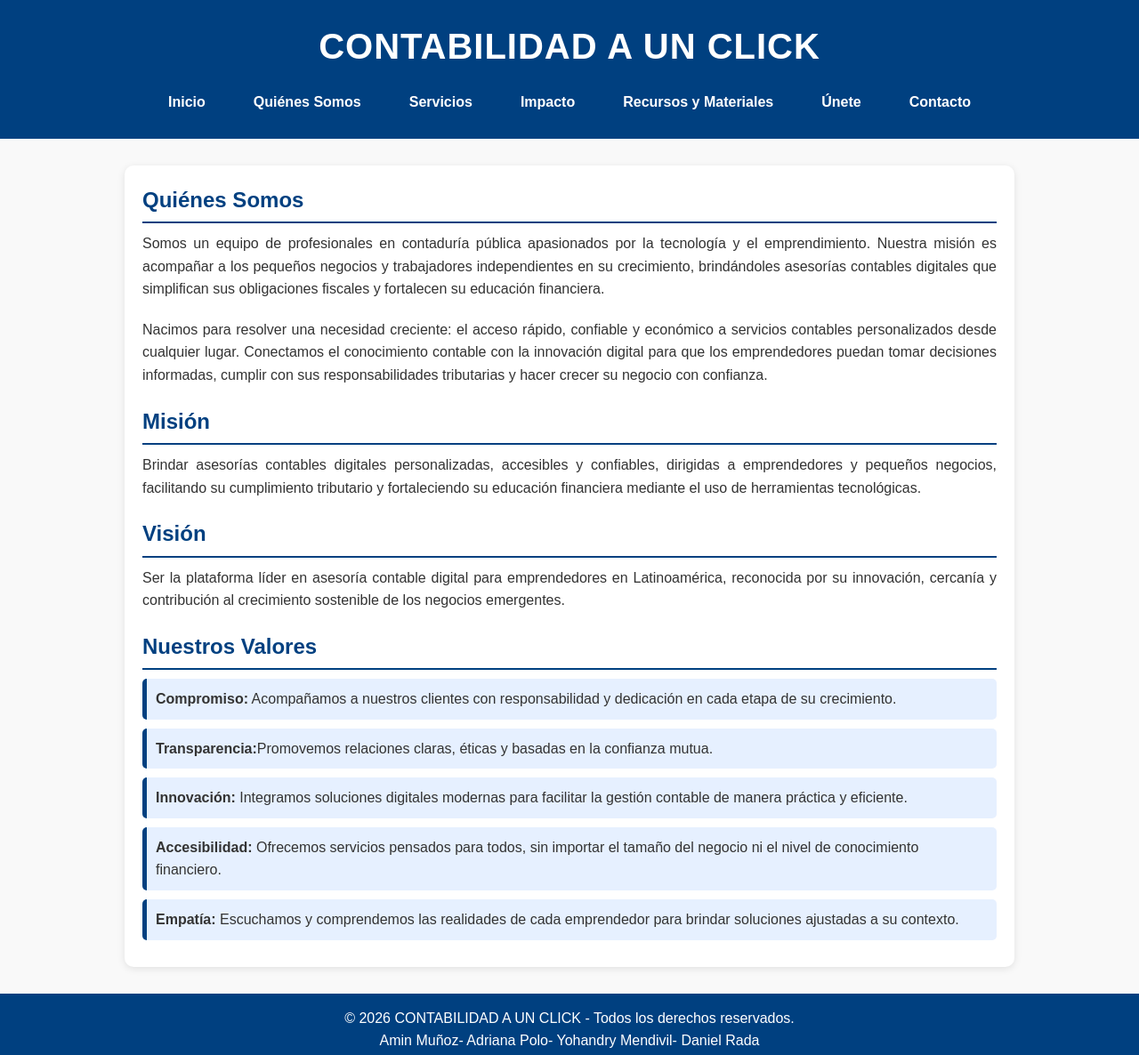
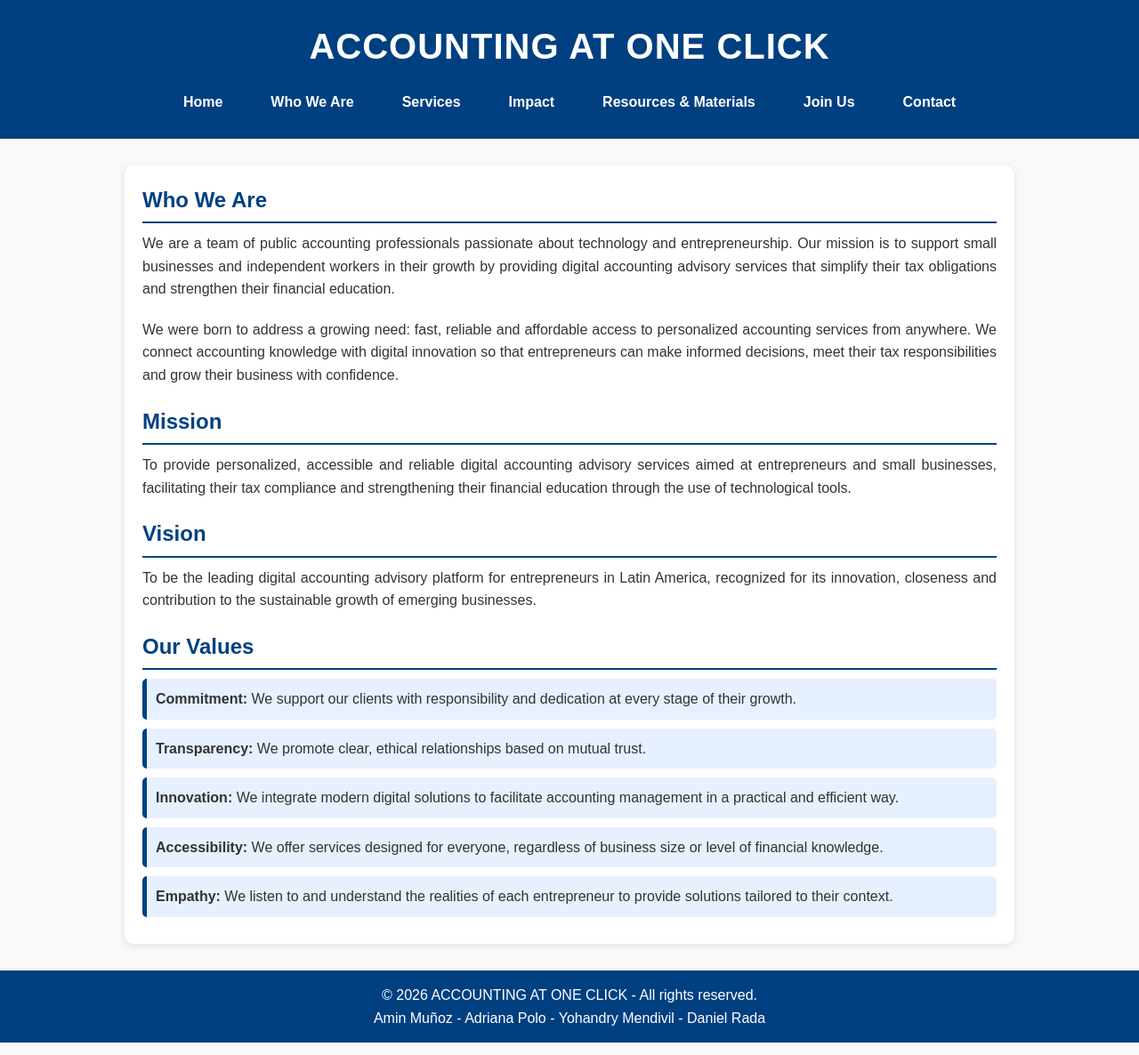
Before and after one commit to AminwaI/AminWai, a plain HTML site: page quienes-somos.html in a window 1280 px wide. Shown: the whole page at 89% size. Drawn offline with Linux system fonts and the light colour scheme.

Commit message:
Translate quienes-somos.html to English
cambiando los parrafos a ingles

```diff
--- a/quienes-somos.html
+++ b/quienes-somos.html
@@ -1,53 +1,52 @@
 <!DOCTYPE html>
-<html lang="es">
+<html lang="en">
 <head>
     <meta charset="UTF-8">
-    <title>Quiénes Somos - CONTABILIDAD A UN CLICK</title>
+    <title>Who We Are - ACCOUNTING AT ONE CLICK</title>
     <link rel="stylesheet" href="css/quienessomos.css">
 </head>
 <body>
     <header>
-        <h1>CONTABILIDAD A UN CLICK</h1>
+        <h1>ACCOUNTING AT ONE CLICK</h1>
         <nav>
             <ul>
-                <li><a href="index.html">Inicio</a></li>
-                <li><a href="quienes-somos.html">Quiénes Somos</a></li>
-                <li><a href="programas.html">Servicios</a></li>
-                <li><a href="impacto.html">Impacto</a></li>
-                <li><a href="recursos.html">Recursos y Materiales</a></li>
-                <li><a href="unete.html">Únete</a></li>
-                <li><a href="contacto.html">Contacto</a></li>
+                <li><a href="index.html">Home</a></li>
+                <li><a href="quienes-somos.html">Who We Are</a></li>
+                <li><a href="programas.html">Services</a></li>
+                <li><a href="impacto.html">Impact</a></li>
+                <li><a href="recursos.html">Resources & Materials</a></li>
+                <li><a href="unete.html">Join Us</a></li>
+                <li><a href="contacto.html">Contact</a></li>
             </ul>
         </nav>
     </header>
 
     <main>
         <section class="contenido">
-            <h2>Quiénes Somos</h2>
-            <p>Somos un equipo de profesionales en contaduría pública apasionados por la tecnología y el emprendimiento. Nuestra misión es acompañar a los pequeños negocios y trabajadores independientes en su crecimiento, brindándoles asesorías contables digitales que simplifican sus obligaciones fiscales y fortalecen su educación financiera.</p>
-            <p>Nacimos para resolver una necesidad creciente: el acceso rápido, confiable y económico a servicios contables personalizados desde cualquier lugar. Conectamos el conocimiento contable con la innovación digital para que los emprendedores puedan tomar decisiones informadas, cumplir con sus responsabilidades tributarias y hacer crecer su negocio con confianza.</p>
+            <h2>Who We Are</h2>
+            <p>We are a team of public accounting professionals passionate about technology and entrepreneurship. Our mission is to support small businesses and independent workers in their growth by providing digital accounting advisory services that simplify their tax obligations and strengthen their financial education.</p>
+            <p>We were born to address a growing need: fast, reliable and affordable access to personalized accounting services from anywhere. We connect accounting knowledge with digital innovation so that entrepreneurs can make informed decisions, meet their tax responsibilities and grow their business with confidence.</p>
 
-            <h2>Misión</h2>
-            <p>Brindar asesorías contables digitales personalizadas, accesibles y confiables, dirigidas a emprendedores y pequeños negocios, facilitando su cumplimiento tributario y fortaleciendo su educación financiera mediante el uso de herramientas tecnológicas.</p>
+            <h2>Mission</h2>
+            <p>To provide personalized, accessible and reliable digital accounting advisory services aimed at entrepreneurs and small businesses, facilitating their tax compliance and strengthening their financial education through the use of technological tools.</p>
 
-            <h2>Visión</h2>
-            <p>Ser la plataforma líder en asesoría contable digital para emprendedores en Latinoamérica, reconocida por su innovación, cercanía y contribución al crecimiento sostenible de los negocios emergentes.</p>
+            <h2>Vision</h2>
+            <p>To be the leading digital accounting advisory platform for entrepreneurs in Latin America, recognized for its innovation, closeness and contribution to the sustainable growth of emerging businesses.</p>
 
-            <h2>Nuestros Valores</h2>
+            <h2>Our Values</h2>
             <ul>
-                <li><strong>Compromiso:</strong> Acompañamos a nuestros clientes con responsabilidad y dedicación en cada etapa de su crecimiento.</li>
-                <li><strong>Transparencia:</strong>Promovemos relaciones claras, éticas y basadas en la confianza mutua.</li>
-                <li><strong>Innovación:</strong> Integramos soluciones digitales modernas para facilitar la gestión contable de manera práctica y eficiente.</li>
-                <li><strong>Accesibilidad:</strong> Ofrecemos servicios pensados para todos, sin importar el tamaño del negocio ni el nivel de conocimiento financiero.</li>
-                <li><strong>Empatía:</strong> Escuchamos y comprendemos las realidades de cada emprendedor para brindar soluciones ajustadas a su contexto.</li>
-
+                <li><strong>Commitment:</strong> We support our clients with responsibility and dedication at every stage of their growth.</li>
+                <li><strong>Transparency:</strong> We promote clear, ethical relationships based on mutual trust.</li>
+                <li><strong>Innovation:</strong> We integrate modern digital solutions to facilitate accounting management in a practical and efficient way.</li>
+                <li><strong>Accessibility:</strong> We offer services designed for everyone, regardless of business size or level of financial knowledge.</li>
+                <li><strong>Empathy:</strong> We listen to and understand the realities of each entrepreneur to provide solutions tailored to their context.</li>
             </ul>
         </section>
     </main>
 
     <footer>
-        <p>&copy; 2026 CONTABILIDAD A UN CLICK - Todos los derechos reservados.</p>
-	<p>Amin Muñoz- Adriana Polo- Yohandry Mendivil- Daniel Rada</p>
+        <p>&copy; 2026 ACCOUNTING AT ONE CLICK - All rights reserved.</p>
+	<p>Amin Muñoz - Adriana Polo - Yohandry Mendivil - Daniel Rada</p>
     </footer>
 </body>
 </html>
```
